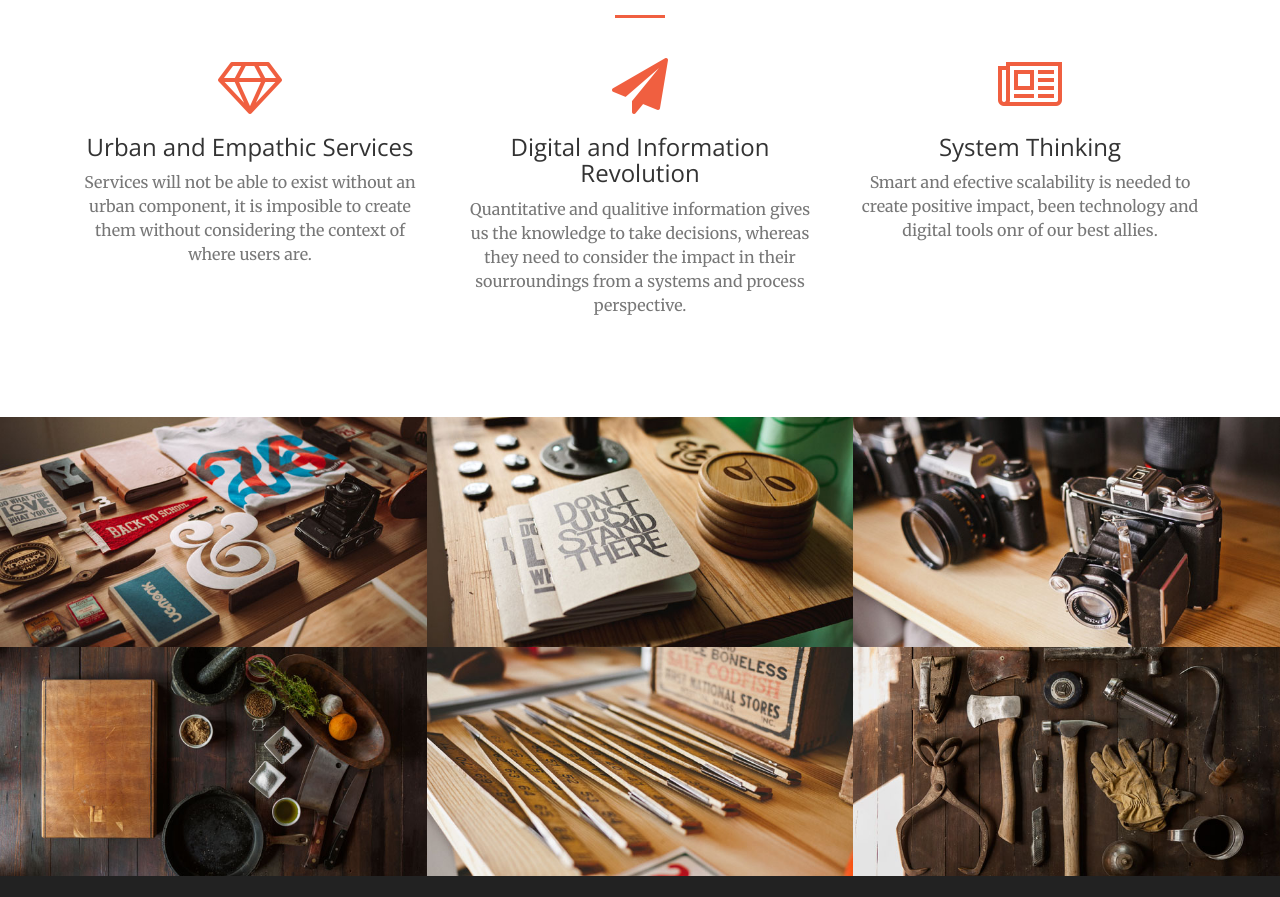
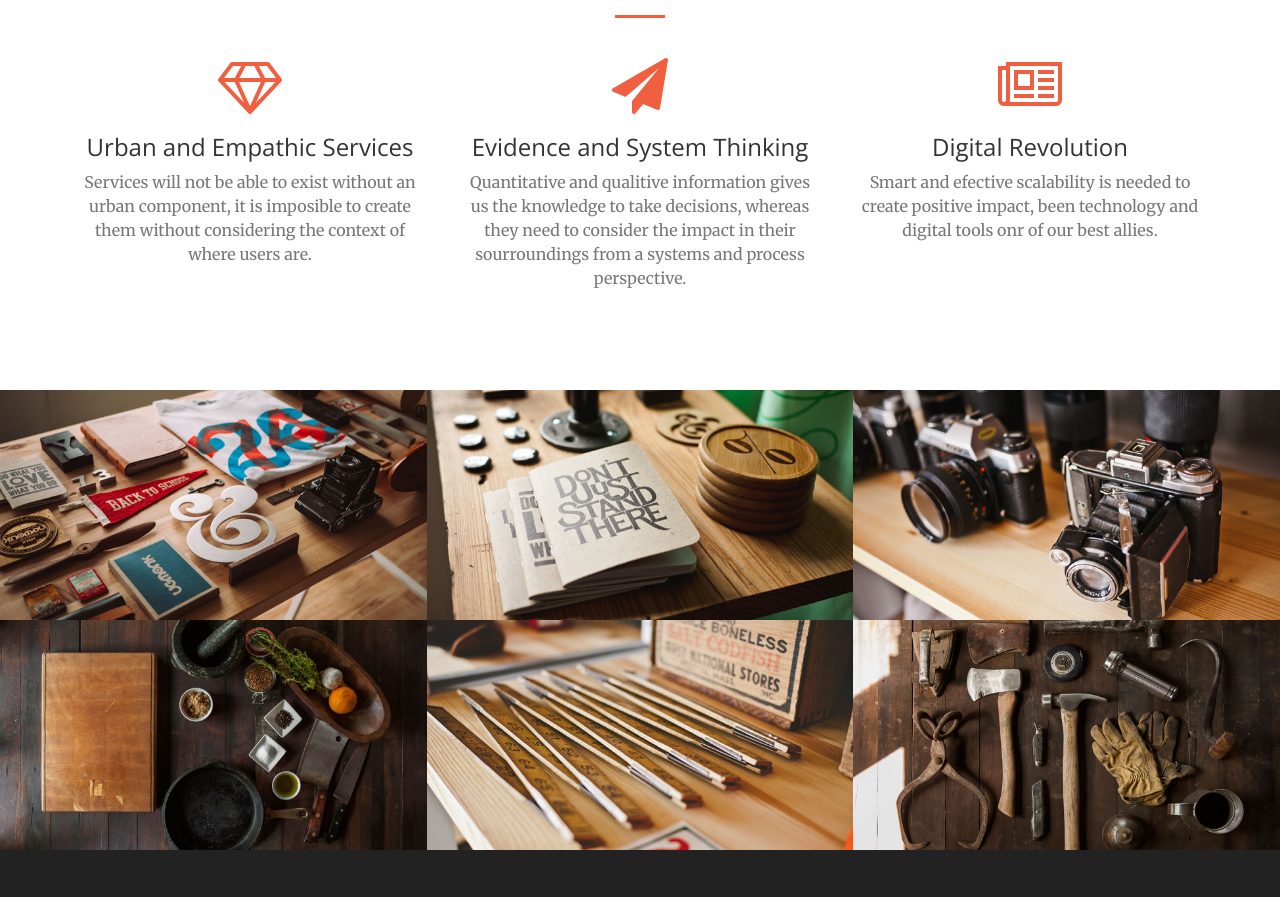
Before and after one commit to odiazm/oscar_portfolio.github.io, a website: page index.html in a window 1280 px wide. Shown: the part 1400-2297 px from the top of the page. Drawn offline with nearby package versions, Linux system fonts and the light colour scheme.

Commit message:
update titles of drivers

```diff
--- a/index.html
+++ b/index.html
@@ -122,14 +122,14 @@
                 <div class="col-lg-4 col-md-6 text-center">
                     <div class="service-box">
                         <i class="fa fa-4x fa-paper-plane text-primary sr-icons"></i>
-                        <h3>Digital and Information Revolution</h3>
+                        <h3>Evidence and System Thinking</h3>
                         <p class="text-muted">Quantitative and qualitive information gives us the knowledge to take decisions, whereas they need to consider the impact in their sourroundings from a systems and process perspective.</p>
                     </div>
                 </div>
                 <div class="col-lg-4 col-md-6 text-center">
                     <div class="service-box">
                         <i class="fa fa-4x fa-newspaper-o text-primary sr-icons"></i>
-                        <h3>System Thinking</h3>
+                        <h3>Digital Revolution</h3>
                         <p class="text-muted">Smart and efective scalability is needed to create positive impact, been technology and digital tools onr of our best allies.</p>
                     </div>
                 </div>
```
